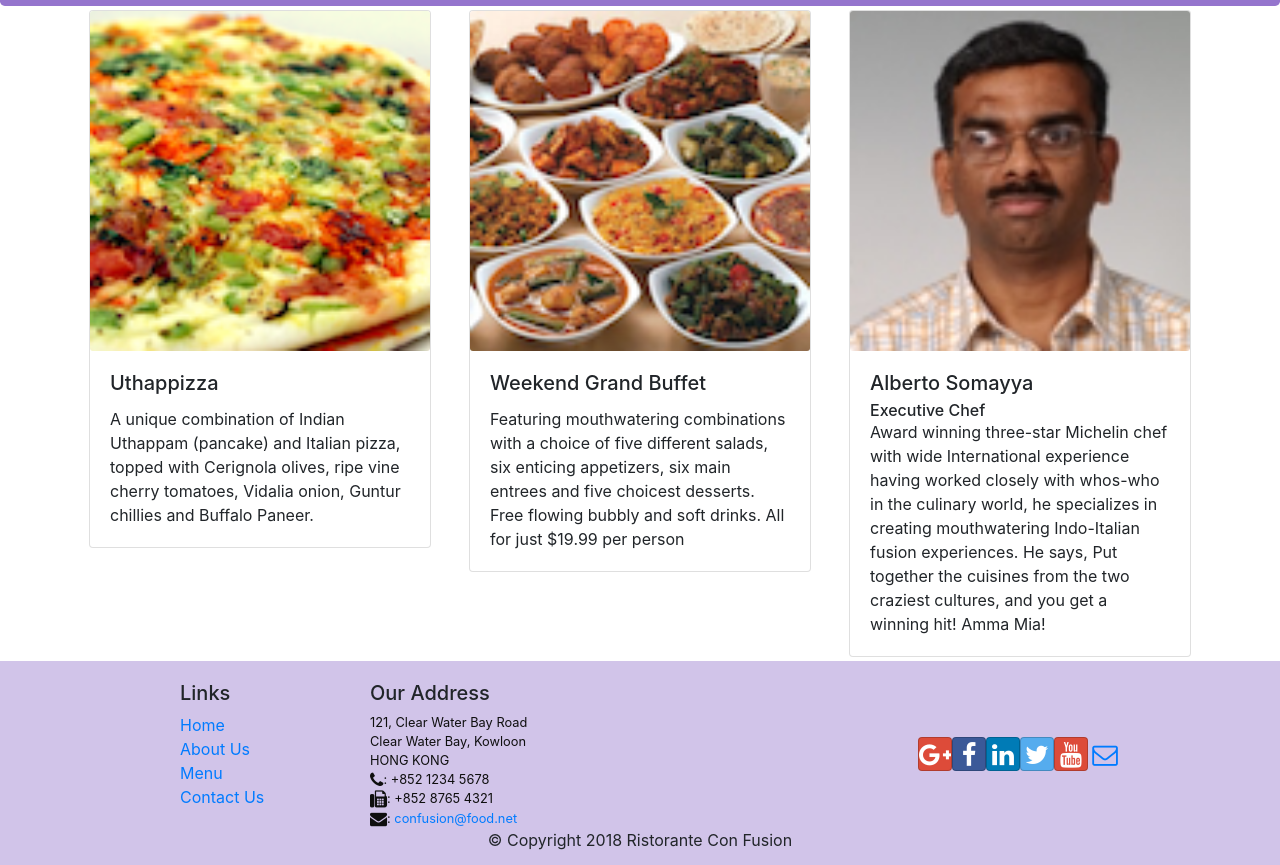
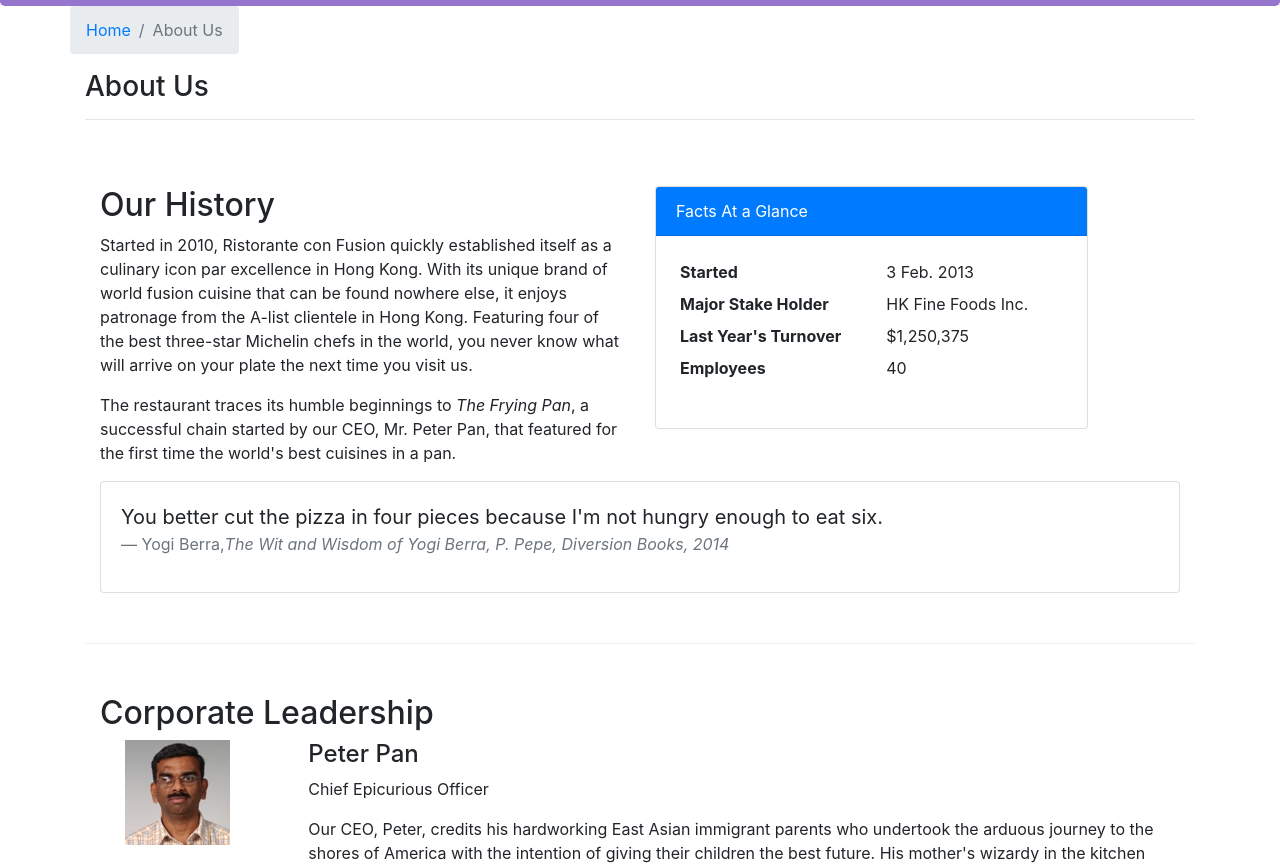
Before and after one commit to Joseph-Gill/coursera-react-project, a React (Create React App) app: page /aboutus in a window 1280 px wide. Before the commit this address led to /home. Shown: the part 336-1201 px from the top of the page. Built offline with nearby package versions, Linux system fonts and the light colour scheme.

Commit message:
Assignment 2

```diff
--- /dev/null
+++ b/src/components/AboutComponent.js
@@ -0,0 +1,95 @@
+import React from 'react';
+import {Breadcrumb, BreadcrumbItem, Card, CardBody, CardHeader, Media} from 'reactstrap';
+import {Link} from 'react-router-dom';
+
+const RenderLeader = ({leader}) => {
+  return (
+    <Media tag="li" className="row">
+      <Media left top className="col-12 col-md-2">
+        <Media object src={leader.image} alt={leader.name}/>
+      </Media>
+      <Media body className="col-12 col-md">
+        <Media heading>{leader.name}</Media>
+        <p>{leader.designation}</p>
+        <p>{leader.description}</p>
+      </Media>
+    </Media>
+  );
+};
+
+const About = (props) => {
+  const leaders = props.leaders.map((leader) => {
+    return (
+      <RenderLeader key={leader.id} leader={leader}/>
+    );
+  });
+
+  return (
+    <div className="container">
+      <div className="row">
+        <Breadcrumb>
+          <BreadcrumbItem><Link to="/home">Home</Link></BreadcrumbItem>
+          <BreadcrumbItem active>About Us</BreadcrumbItem>
+        </Breadcrumb>
+        <div className="col-12">
+          <h3>About Us</h3>
+          <hr/>
+        </div>
+      </div>
+      <div className="row row-content">
+        <div className="col-12 col-md-6">
+          <h2>Our History</h2>
+          <p>Started in 2010, Ristorante con Fusion quickly established itself as a culinary icon par excellence in Hong
+            Kong. With its unique brand of world fusion cuisine that can be found nowhere else, it enjoys patronage from
+            the A-list clientele in Hong Kong. Featuring four of the best three-star Michelin chefs in the world, you
+            never know what will arrive on your plate the next time you visit us.</p>
+          <p>The restaurant traces its humble beginnings to <em>The Frying Pan</em>, a successful chain started by our
+            CEO, Mr. Peter Pan, that featured for the first time the world's best cuisines in a pan.</p>
+        </div>
+        <div className="col-12 col-md-5">
+          <Card>
+            <CardHeader className="bg-primary text-white">Facts At a Glance</CardHeader>
+            <CardBody>
+              <dl className="row p-1">
+                <dt className="col-6">Started</dt>
+                <dd className="col-6">3 Feb. 2013</dd>
+                <dt className="col-6">Major Stake Holder</dt>
+                <dd className="col-6">HK Fine Foods Inc.</dd>
+                <dt className="col-6">Last Year's Turnover</dt>
+                <dd className="col-6">$1,250,375</dd>
+                <dt className="col-6">Employees</dt>
+                <dd className="col-6">40</dd>
+              </dl>
+            </CardBody>
+          </Card>
+        </div>
+        <div className="col-12">
+          <Card>
+            <CardBody className="bg-faded">
+              <blockquote className="blockquote">
+                <p className="mb-0">You better cut the pizza in four pieces because
+                  I'm not hungry enough to eat six.</p>
+                <footer className="blockquote-footer">Yogi Berra,
+                  <cite title="Source Title">The Wit and Wisdom of Yogi Berra,
+                    P. Pepe, Diversion Books, 2014</cite>
+                </footer>
+              </blockquote>
+            </CardBody>
+          </Card>
+        </div>
+      </div>
+      <div className="row row-content">
+        <div className="col-12">
+          <h2>Corporate Leadership</h2>
+        </div>
+        <div>
+          <Media list>
+            {leaders}
+          </Media>
+        </div>
+      </div>
+    </div>
+  );
+}
+
+export default About;
--- a/src/components/MainComponent.js
+++ b/src/components/MainComponent.js
@@ -2,6 +2,7 @@
 import Home from "./HomeComponent";
 import Menu from './MenuComponent';
 import Contact from "./ContactComponent";
+import About from "./AboutComponent";
 import DishDetail from "./DishDetailComponent";
 import Header from "./HeaderComponent";
 import Footer from "./FooterComponent";
@@ -49,6 +50,7 @@
           <Route exact path='/menu' component={() => <Menu dishes={this.state.dishes}/>}/>
           <Route path='/menu/:dishId' component={DishWithId}/>
           <Route exact path='/contactus' component={Contact}/>
+          <Route exact path='/aboutus' component={() => <About leaders={this.state.leaders}/>}/>
           <Redirect to='/home'/>
         </Switch>
         <Footer/>
```
